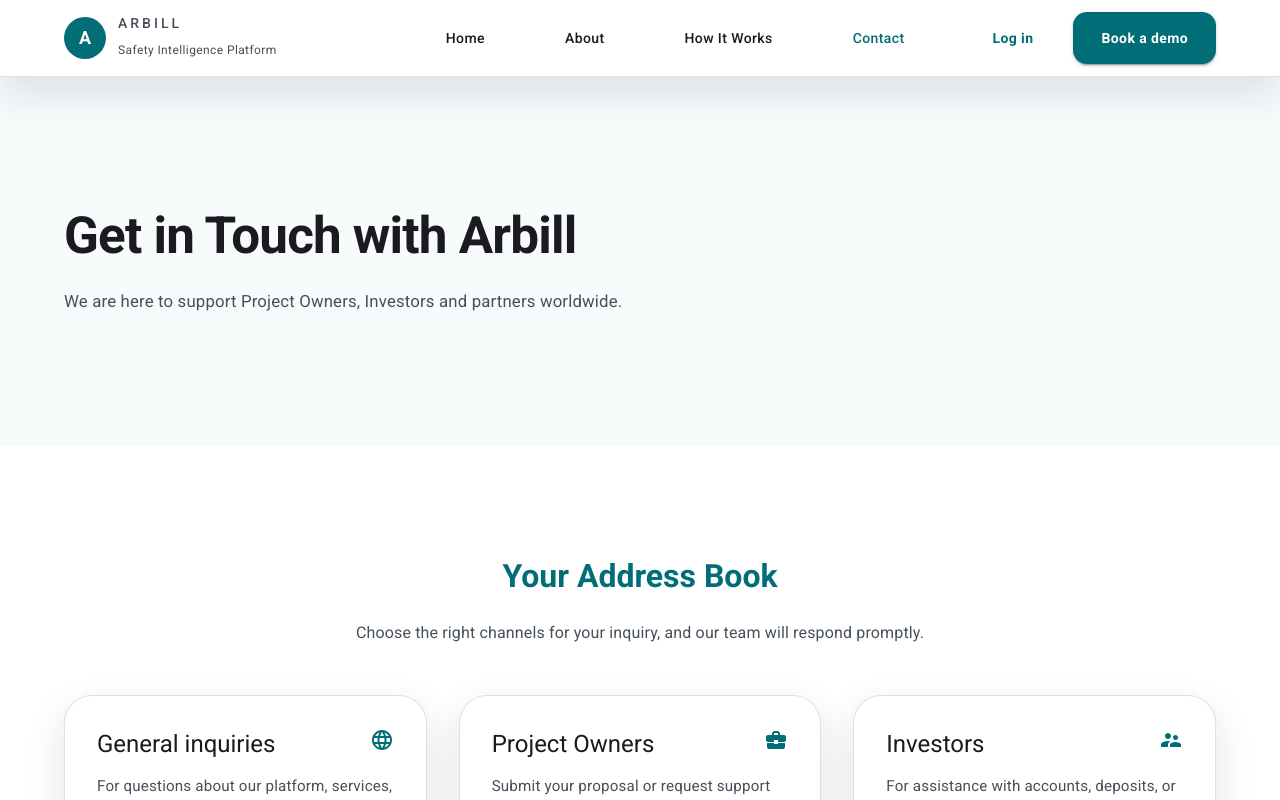
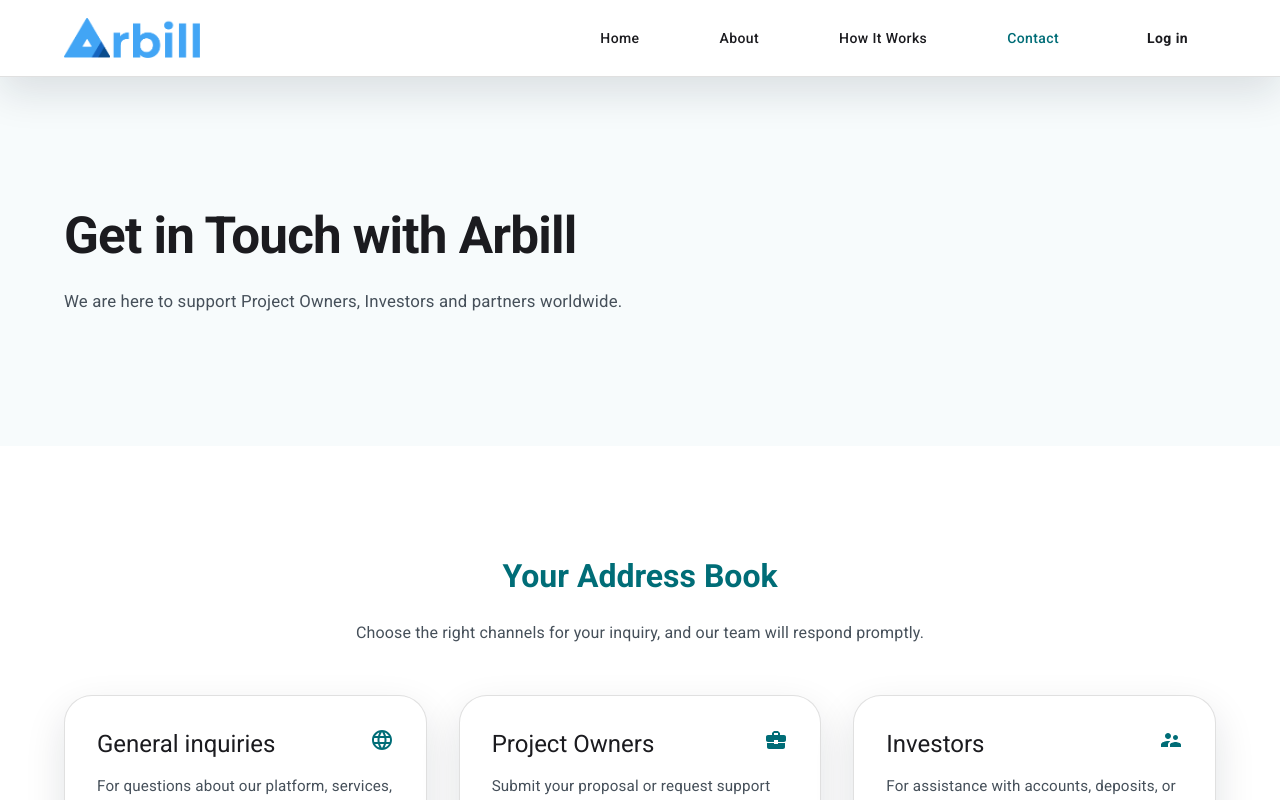
Before and after one commit to arbill-platform/landing-page, a React (Vite) app: page /contact in a window 1280 px wide. Shown: the top 800 px of the page. Built offline with nearby package versions, Linux system fonts and the light colour scheme.

Commit message:
Update Footer and Navbar components with new logo and content; adjust styles and links

```diff
--- a/src/components/Footer.jsx
+++ b/src/components/Footer.jsx
@@ -1,4 +1,5 @@
 import { Box, Container, Grid, Link, Stack, Typography } from '@mui/material';
+import logo from '../assets/images/logo-full.png';
 
 const footerLinks = {
   Product: ['Platform overview', 'Mobile app', 'Analytics', 'Compliance'],
@@ -8,17 +9,18 @@ const footerLinks = {
 
 function Footer() {
   return (
-    <Box component="footer" sx={{ py: 8, bgcolor: 'grey.900', color: 'grey.100' }}>
+    <Box component="footer" sx={{ py: 8, bgcolor: '#121212', color: 'grey.100' }}>
       <Container maxWidth="lg">
         <Grid container spacing={{ xs: 6, md: 10 }}>
           <Grid item xs={12} md={4}>
             <Stack spacing={2}>
-              <Typography variant="h5">Arbill</Typography>
+              <Box component="img" src={logo} alt="Arbill Logo" sx={{  }} />
+
               <Typography variant="body2" sx={{ color: 'grey.400' }}>
-                Integrated safety solutions that align your people, processes, and protection.
+                Building Prestige Through Responsible Investment.
               </Typography>
               <Typography variant="body2" sx={{ color: 'grey.500' }}>
-                © {new Date().getFullYear()} Arbill Industries, Inc. All rights reserved.
+                © {new Date().getFullYear()} Arbill Platform. All rights reserved.
               </Typography>
             </Stack>
           </Grid>
--- a/src/components/Navbar.jsx
+++ b/src/components/Navbar.jsx
@@ -17,6 +17,7 @@ import {
 } from '@mui/material';
 import { useState } from 'react';
 import { Link as RouterLink, useLocation } from 'react-router-dom';
+import mainLogo from '../assets/images/logo-full.png';
 
 const drawerWidth = 320;
 
@@ -65,6 +66,15 @@ function Navbar({ items }) {
         <Toolbar disableGutters sx={{ py: 1.5, gap: 4 }}>
           <Stack direction="row" alignItems="center" spacing={1.5} sx={{ flexGrow: 1 }}>
             <Box
+              component="img"
+              src={mainLogo}
+              alt="Arbill Logo"
+              sx={{
+                height: 40,
+                width: 'auto',
+              }}
+            />
+            {/* <Box
               component="span"
               sx={{
                 width: 42,
@@ -88,7 +98,7 @@ function Navbar({ items }) {
               <Typography variant="caption" sx={{ color: 'text.secondary' }}>
                 Safety Intelligence Platform
               </Typography>
-            </Box>
+            </Box> */}
           </Stack>
 
           <Stack
@@ -104,13 +114,10 @@ function Navbar({ items }) {
               variant="text"
               color="inherit"
               component={RouterLink}
-              to="/contact"
-              sx={{ color: isActive('/contact') ? 'primary.main' : 'text.primary' }}
+              to="https://arbill.vv0lll.com/login"
+              sx={ 'text.primary' }
             >
               Log in
-            </Button>
-            <Button variant="contained" component={RouterLink} to="/contact">
-              Book a demo
             </Button>
           </Stack>
 
@@ -167,14 +174,11 @@ function Navbar({ items }) {
             ))}
           </List>
           <Stack spacing={1.5}>
-            <Button variant="contained" size="large" component={RouterLink} to="/contact" onClick={closeDrawer}>
-              Book a demo
-            </Button>
             <Button
               variant="text"
               color="inherit"
               component={RouterLink}
-              to="/contact"
+              to="https://arbill.vv0lll.com/login"
               onClick={closeDrawer}
               sx={{ color: isActive('/contact') ? 'primary.main' : 'text.primary' }}
             >
```
Also changed, not shown: src/assets/images/logo-full.png (added).
